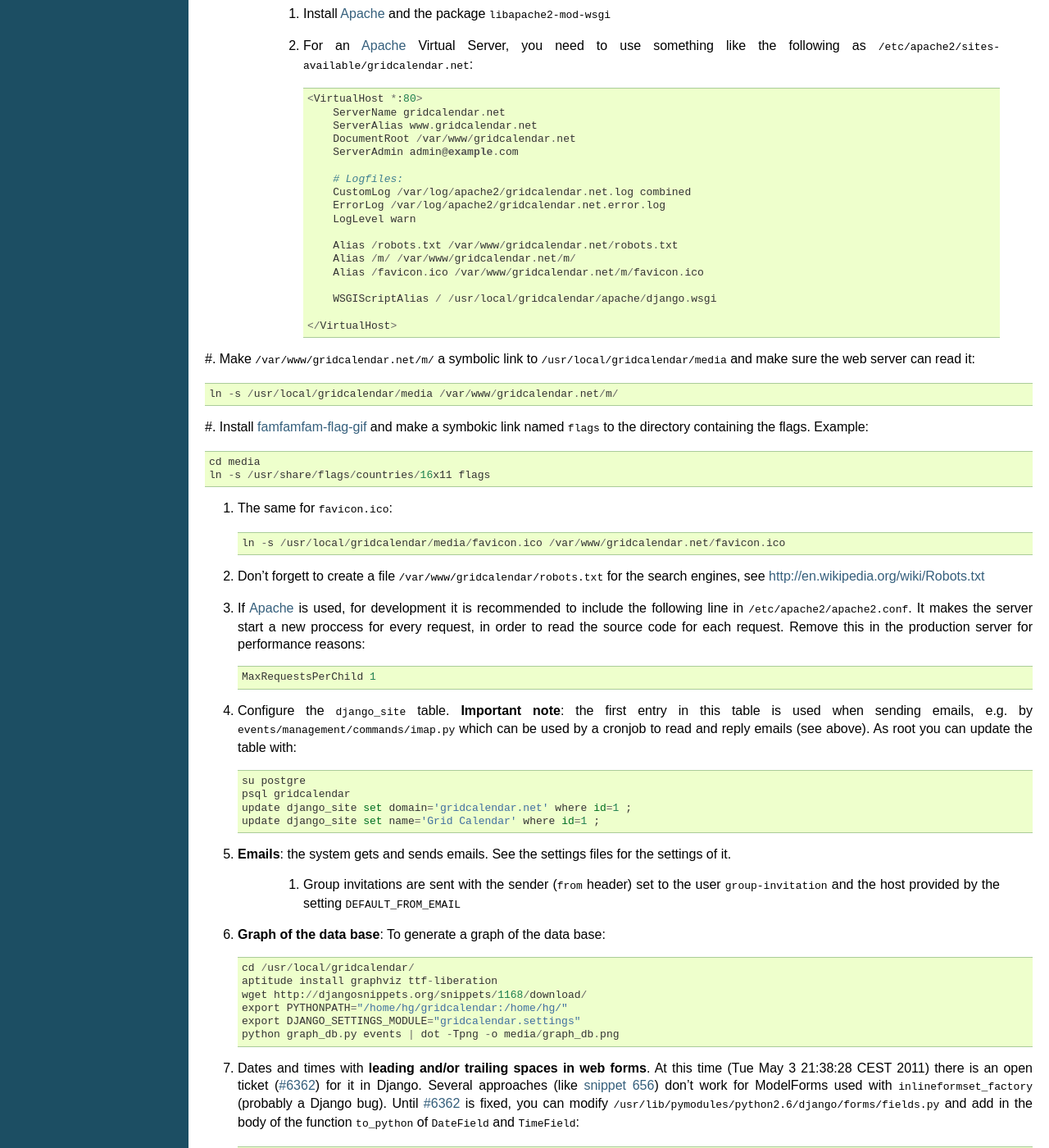
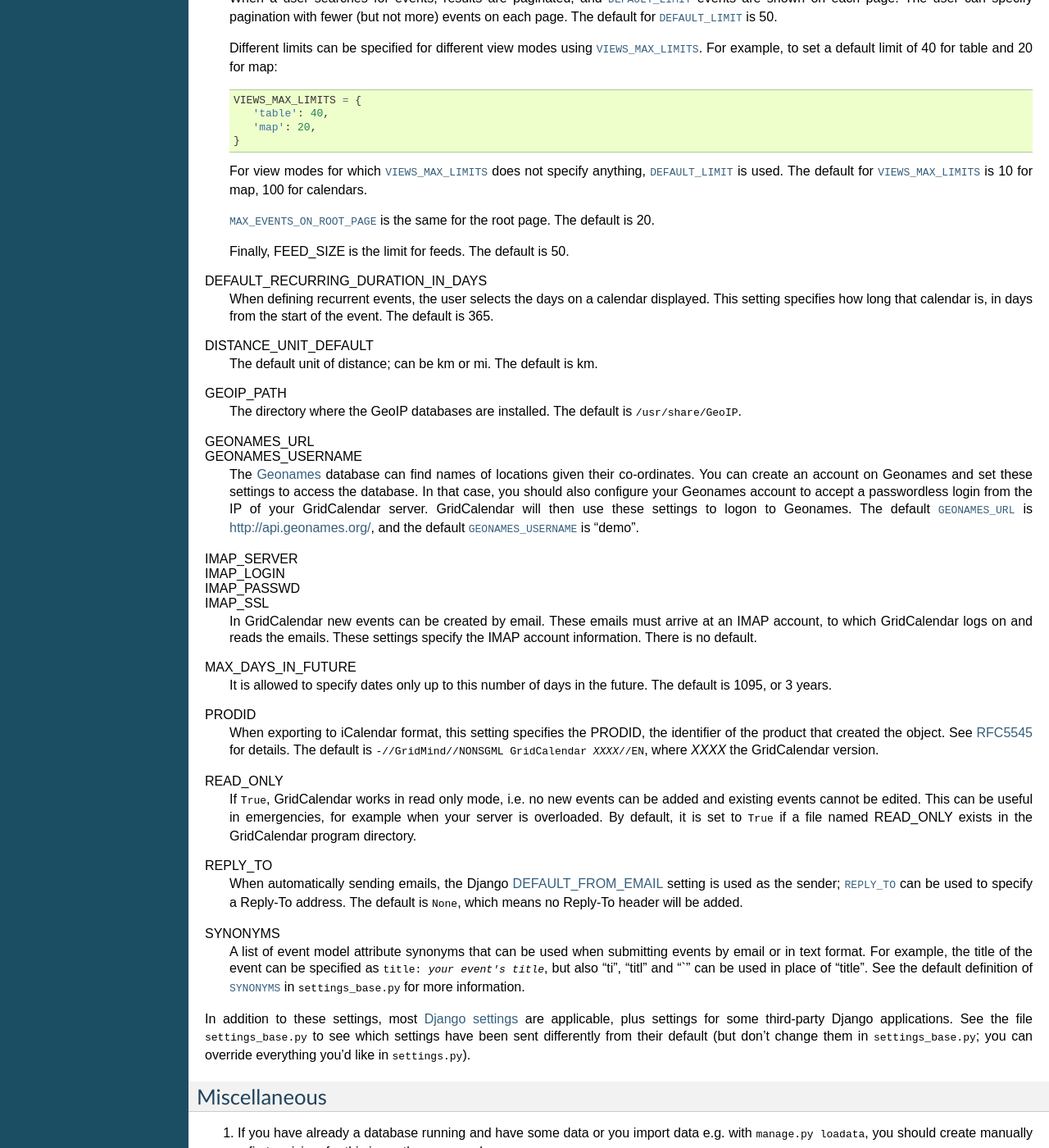
Before and after one commit to wikical/grical, a Sphinx documentation site: the page built from docs/administrators_guide.txt, in a window 1280 px wide and 1400 px high, scrolled down 6875 px. Shown: the whole window at 82% size. Built offline with Sphinx 7.4.7, drawn with Linux system fonts in a browser that asks for light colours; some of the changed text lies outside the part shown.

Commit message:
Settings documentation

```diff
--- a/docs/administrators_guide.txt
+++ b/docs/administrators_guide.txt
@@ -365,9 +365,134 @@
 
 .. _memcached: http://memcached.org/
 
+Configuration settings reference
+================================
+
+The following configuration settings can be set in the configuration
+file (usually :file:`settings.py`):
+
+.. data:: CITY_RADIUS
+
+   Events within this radius from the center of the city are
+   considered to be in the city. The unit is
+   :data:`DISTANCE_UNIT_DEFAULT`. The default is 50.
+
+.. data:: DEFAULT_LIMIT
+          VIEWS_MAX_LIMITS
+          MAX_EVENTS_ON_ROOT_PAGE
+          FEED_SIZE
+
+   When a user searches for events, results are paginated, and
+   :data:`DEFAULT_LIMIT` events are shown on each page. The user can
+   specify pagination with fewer (but not more) events on each page.
+   The default for :data:`DEFAULT_LIMIT` is 50.
+
+   Different limits can be specified for different view modes using
+   :data:`VIEWS_MAX_LIMITS`. For example, to set a default limit of 40
+   for table and 20 for map::
+
+      VIEWS_MAX_LIMITS = {
+         'table': 40,
+         'map': 20,
+      }
+
+   For view modes for which :data:`VIEWS_MAX_LIMITS` does not specify
+   anything, :data:`DEFAULT_LIMIT` is used. The default for
+   :data:`VIEWS_MAX_LIMITS` is 10 for map, 100 for calendars.
+
+   :data:`MAX_EVENTS_ON_ROOT_PAGE` is the same for the root page. The
+   default is 20.
+
+   Finally, FEED_SIZE is the limit for feeds. The default is 50.
+
+.. data:: DEFAULT_RECURRING_DURATION_IN_DAYS
+
+   When defining recurrent events, the user selects the days on a
+   calendar displayed. This setting specifies how long that calendar
+   is, in days from the start of the event. The default is 365.
+
+.. data:: DISTANCE_UNIT_DEFAULT
+
+   The default unit of distance; can be km or mi. The default is km.
+
+.. data:: GEOIP_PATH
+
+   The directory where the GeoIP databases are installed. The default
+   is :file:`/usr/share/GeoIP`.
+
+.. data:: GEONAMES_URL
+          GEONAMES_USERNAME
+
+   The Geonames_ database can find names of locations given their
+   co-ordinates. You can create an account on Geonames and set these
+   settings to access the database. In that case, you should also
+   configure your Geonames account to accept a passwordless login from
+   the IP of your GridCalendar server. GridCalendar will then use
+   these settings to logon to Geonames. The default
+   :data:`GEONAMES_URL` is http://api.geonames.org/, and the default
+   :data:`GEONAMES_USERNAME` is "demo".
+
+.. data:: IMAP_SERVER
+          IMAP_LOGIN
+          IMAP_PASSWD
+          IMAP_SSL
+
+   In GridCalendar new events can be created by email. These emails
+   must arrive at an IMAP account, to which GridCalendar logs on and
+   reads the emails. These settings specify the IMAP account
+   information. There is no default.
+
+.. data:: MAX_DAYS_IN_FUTURE
+
+   It is allowed to specify dates only up to this number of days in
+   the future. The default is 1095, or 3 years.
+
+.. data:: PRODID
+
+   When exporting to iCalendar format, this setting specifies the
+   PRODID, the identifier of the product that created the object. See
+   RFC5545_ for details. The default is
+   :samp:`-//GridMind//NONSGML GridCalendar {XXXX}//EN`, where
+   *XXXX* the GridCalendar version.
+
+.. data:: READ_ONLY
+
+   If ``True``, GridCalendar works in read only mode, i.e. no new
+   events can be added and existing events cannot be edited. This can
+   be useful in emergencies, for example when your server is
+   overloaded. By default, it is set to ``True`` if a file named
+   READ_ONLY exists in the GridCalendar program directory.
+
+.. data:: REPLY_TO
+
+   When automatically sending emails, the Django DEFAULT_FROM_EMAIL_
+   setting is used as the sender; :data:`REPLY_TO` can be used to
+   specify a Reply-To address. The default is ``None``, which means no
+   Reply-To header will be added.
+
+.. data:: SYNONYMS
+
+   A list of event model attribute synonyms that can be used when
+   submitting events by email or in text format. For example, the
+   title of the event can be specified as :samp:`title: {your event's
+   title}`, but also "ti", "titl" and "`" can be used in place of
+   "title". See the default definition of :data:`SYNONYMS` in
+   :file:`settings_base.py` for more information.
+
+In addition to these settings, most `Django settings`_ are applicable,
+plus settings for some third-party Django applications. See the file
+:file:`settings_base.py` to see which settings have been sent
+differently from their default (but don't change them in
+:file:`settings_base.py`; you can override everything you'd like in
+:file:`settings.py`).
+
+.. _DEFAULT_FROM_EMAIL: https://docs.djangoproject.com/en/1.3/ref/settings/#default-from-email
+.. _RFC5545: http://tools.ietf.org/html/rfc5545
+.. _Geonames: http://www.geonames.org/
+.. _Django settings: https://docs.djangoproject.com/en/1.3/ref/settings/
 
 Miscellaneous
--------------
+=============
 
 #. If you have already a database running and have some data or you import data e.g. with
    ``manage.py loadata``, you should create manually a first revision, for this issue the
```
